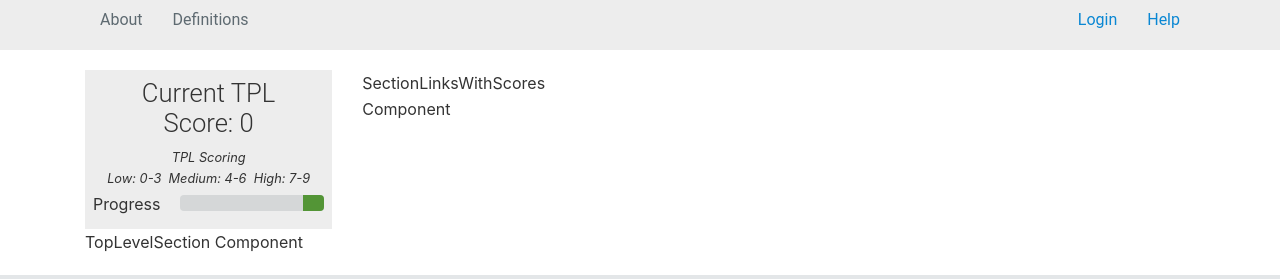
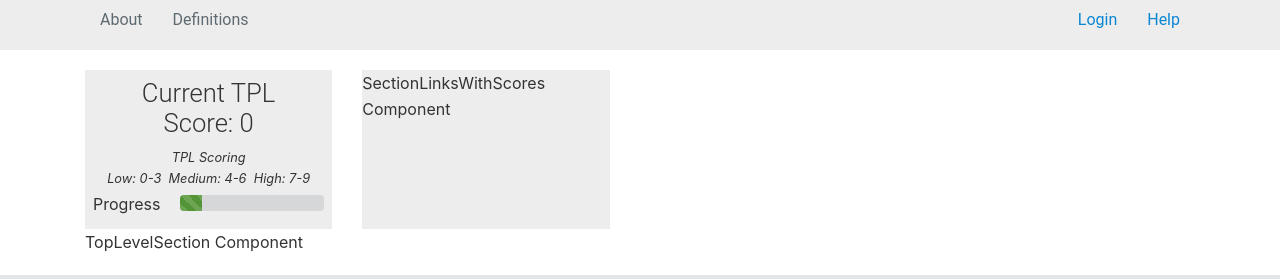
Before and after one commit to wesleyahall/nrel-tpl-tool, a React (Create React App) app: page / in a window 1280 px wide. Shown: the part 261-540 px from the top of the page. Built offline with nearby package versions, Linux system fonts and the light colour scheme.

Commit message:
adds styles on SectionLinksWithScores

```diff
--- a/src/components/ScoreBox.js
+++ b/src/components/ScoreBox.js
@@ -22,9 +22,9 @@ class ScoreBox extends Component {
                         <Col md="4">
                             Progress
                         </Col>
-                        <Col>
+                        <Col md="8">
                             <div className="ProgressBar" style={styles}>
-                                <Progress className="justify-content-end OverallProgress" value={this.props.overall_progress}/>
+                                <Progress animated className="OverallProgress" value={this.props.overall_progress}/>
                             </div>
                         </Col><
                     /Row>
--- a/src/containers/SectionLinksWithScores.js
+++ b/src/containers/SectionLinksWithScores.js
@@ -1,5 +1,5 @@
 import React, { Component } from 'react'
-
+import '../styles/SectionLinksWithScores.css'
 
 class SectionLinksWithScores extends Component {
     constructor (props) {
--- /dev/null
+++ b/src/styles/SectionLinksWithScores.css
@@ -0,0 +1,5 @@
+
+.SectionLinksWithScores {
+    background-color: #ededed !important;
+    height: 100%;
+}
```
